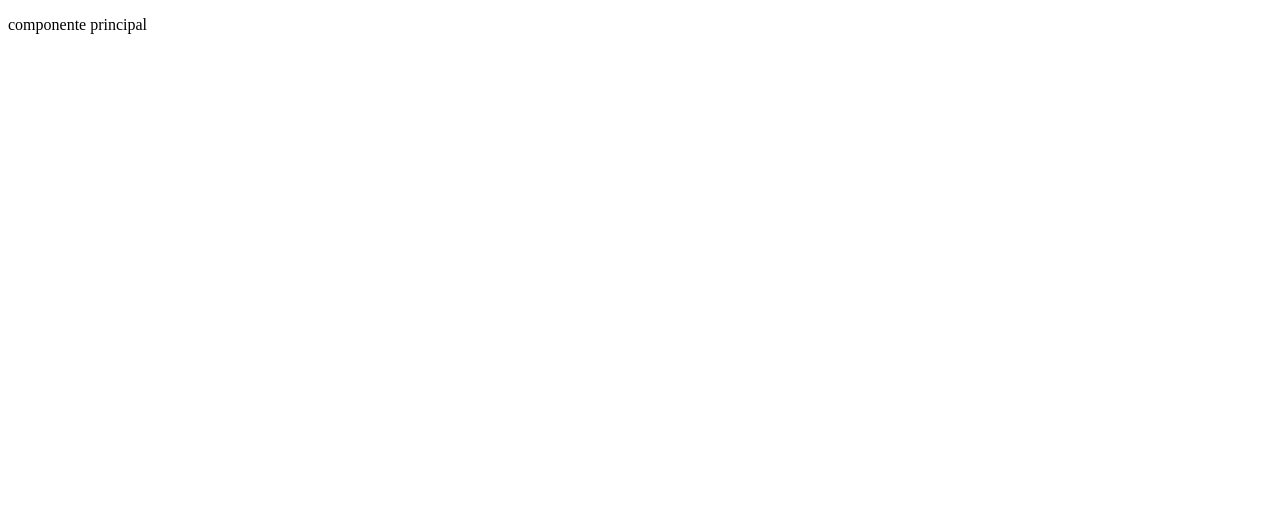
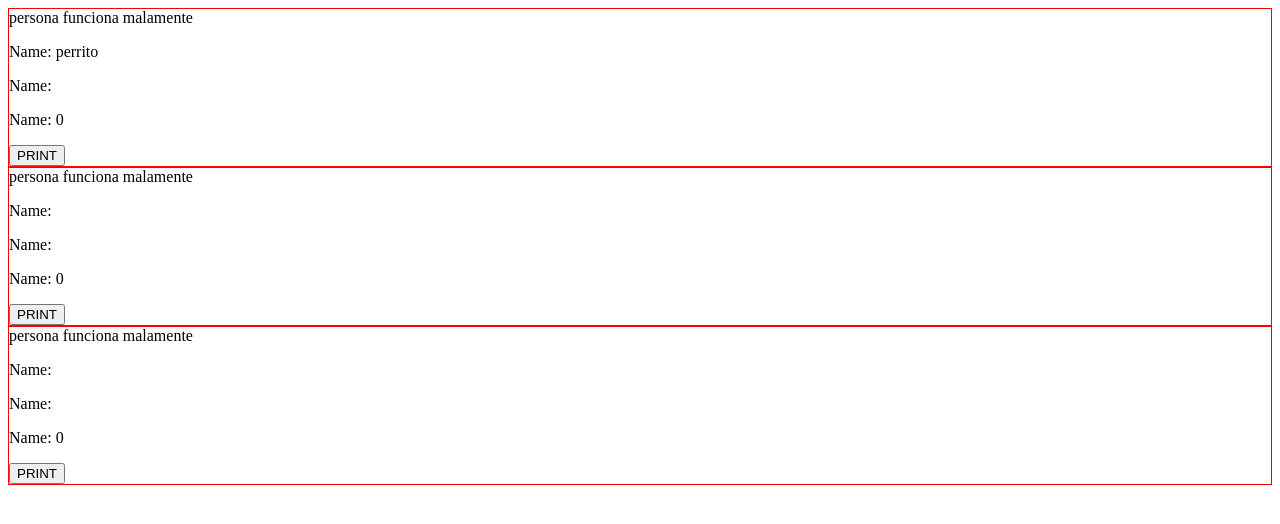
Before and after one commit to JAdrianP/CursoAngularStackBlitz2023, an Angular app: page / in a window 1280 px wide. Shown: the top 524 px of the page. Built offline with nearby package versions, Linux system fonts and the light colour scheme.

Commit message:
inputs y outputs

```diff
--- a/src/app/app.component.html
+++ b/src/app/app.component.html
@@ -1 +1,5 @@
-<p>componente principal</p>
+<!-- si pones uno de los inputs entre corchetes lee variables del ts, pero solo del app component.ts -->
+<!-- lo suyo seria pasarlealgo al age por ts pero si no queremos lo podemos poner entre corchetes -->
+<app-person [nameTest]="perro" lastName="" [age]="0" ></app-person>
+<app-person (print)="getPrint($event)"></app-person>
+<app-person></app-person>
--- a/src/app/app.component.ts
+++ b/src/app/app.component.ts
@@ -7,4 +7,10 @@ import { Component } from '@angular/core';
 })
 export class AppComponent {
   title = 'testAngular';
+  perro = 'perrito';
+
+  getPrint(event:string){
+    console.log(event);
+
+  }
 }
--- a/src/app/app.module.ts
+++ b/src/app/app.module.ts
@@ -3,10 +3,12 @@ import { BrowserModule } from '@angular/platform-browser';
 
 import { AppRoutingModule } from './app-routing.module';
 import { AppComponent } from './app.component';
+import { PersonComponent } from './person/person.component';
 
 @NgModule({
   declarations: [
-    AppComponent
+    AppComponent,
+    PersonComponent
   ],
   imports: [
     BrowserModule,
--- /dev/null
+++ b/src/app/person/person.component.html
@@ -0,0 +1,11 @@
+<div style="border: 1px solid red;">
+    persona funciona malamente
+
+    <p>Name: {{ name }}</p>
+    <p>Name: {{ lastName }}</p>
+    <p>Name: {{ age }}</p>
+    <!-- los parentesis se usan para los outputs y los corchetes para inputs -->
+    <button (click)="sendPrint($event)">PRINT</button>
+
+    <!-- (click) ==> sendPrint() ==> print.emit ==> (print) ==> getPrint() ==> console.log -->
+</div>
--- /dev/null
+++ b/src/app/person/person.component.ts
@@ -0,0 +1,26 @@
+import { Component, EventEmitter, Input, Output } from '@angular/core';
+
+@Component({
+  selector: 'app-person',
+  templateUrl: 'person.component.html',
+  styleUrls: ['person.component.css']
+})
+export class PersonComponent {
+
+  //el entrecomillado se usa en el html y el name a secas en el ts
+  @Input("nameTest") name:string = ''
+  @Input() lastName:string = ''
+  @Input() age:number = 0
+
+  //ojo con los imports del output, input y los eventos(de angular core todos)
+  @Output() print = new EventEmitter()
+
+  constructor() {
+  }
+
+  sendPrint(event:any){
+
+    this.print.emit("hola");
+
+  }
+}
--- a/src/index.html
+++ b/src/index.html
@@ -9,5 +9,6 @@
 </head>
 <body>
   <app-root></app-root>
+  <app-person></app-person>
 </body>
 </html>
```
Also changed, not shown: src/app/person/person.component.css (added).
